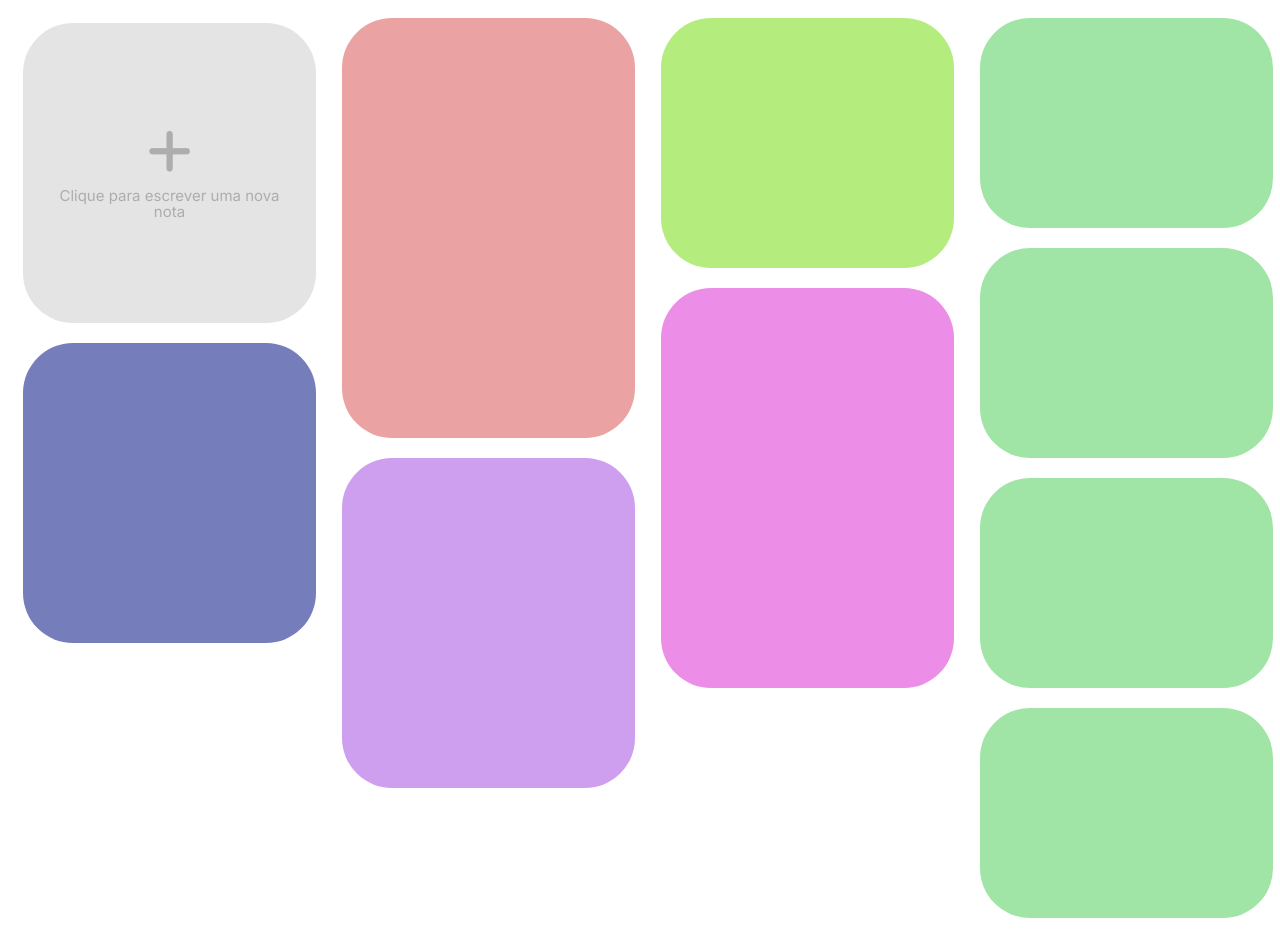
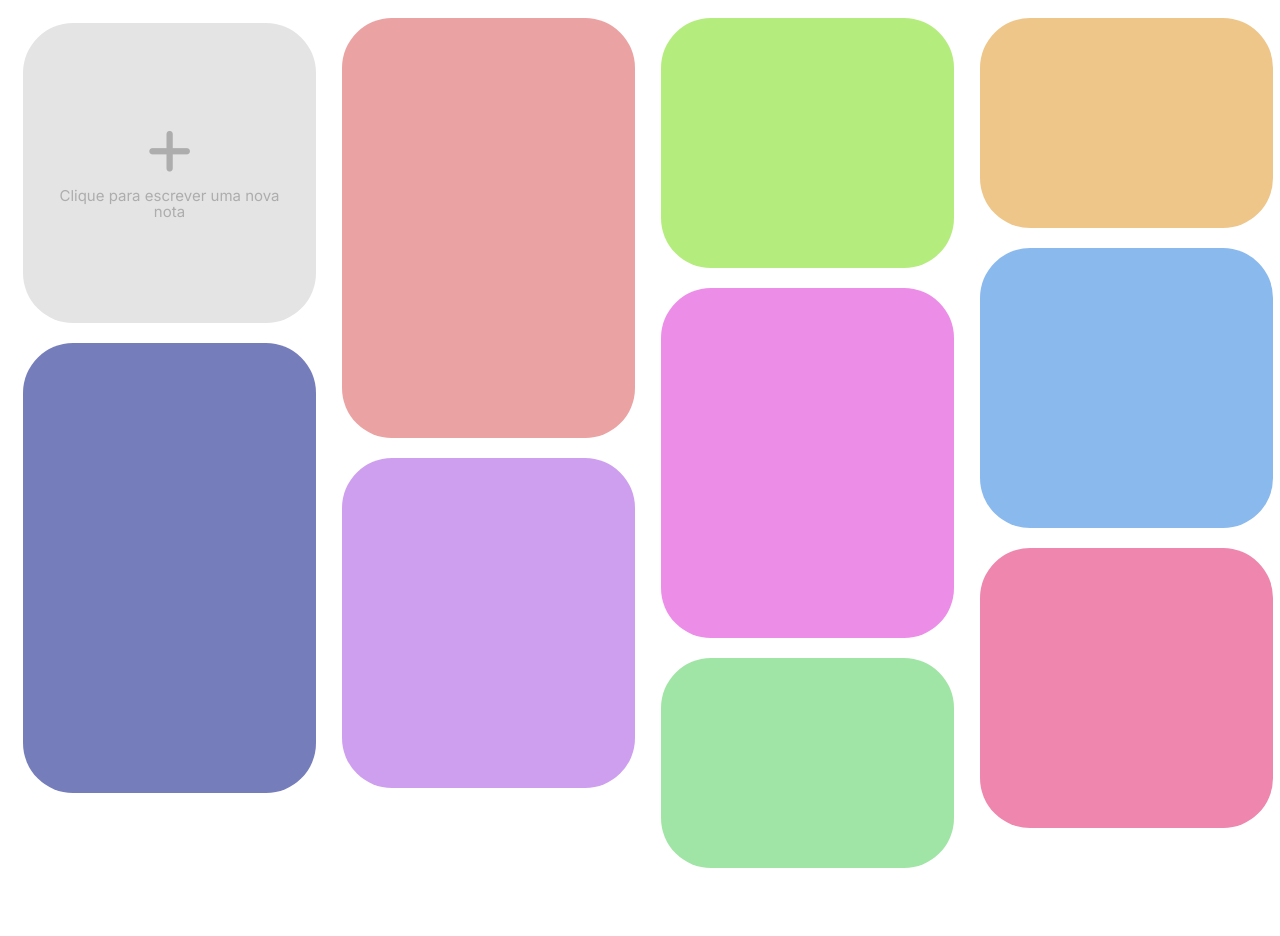
Before and after one commit to gstcarv/wyden-notes, a website built with webpack: page client/public/index.html in a window 1280 px wide. After the commit the page ends 886 px from the top, so only its background shows below. Built offline with nearby package versions, Linux system fonts and the light colour scheme; files whose address does not match are found by name.

Commit message:
atualização cores

```diff
--- a/client/public/index.html
+++ b/client/public/index.html
@@ -60,18 +60,18 @@
                 <p></p>
                 <p></p>
             </div>
-            <div class="note Six">
+            <div class="note Seven">
                 <h2> </h2>
                 <p></p>
                 <p></p>
             </div>
 
-            <div class="note Six">
+            <div class="note Eight">
                 <h2> </h2>
                 <p></p>
                 <p></p>
             </div>
-            <div class="note Six">
+            <div class="note Nine">
                 <h2> </h2>
                 <p></p>
                 <p></p>
--- a/client/public/style.css
+++ b/client/public/style.css
@@ -75,7 +75,7 @@ button{
 
 .One {
     background-color: rgb(118, 125, 187);
-    height: 300px;
+    height: 450px;
 }
 .Two{
     background-color: rgb(235, 162, 162);
@@ -91,9 +91,21 @@ button{
 }
 .Five{
     background-color: rgb(236, 141, 232);
-    height: 400px;
+    height: 350px;
 }
 .Six{
     background-color: rgb(160, 229, 165);
     height: 210px;
 }
+.Seven{
+    background-color: rgb(238, 198, 138);
+    height: 210px;
+}
+.Eight{
+    background-color: rgb(138, 185, 238);
+    height: 280px;
+}
+.Nine{
+    background-color: rgb(238, 134, 174);
+    height: 280px;
+}
```
